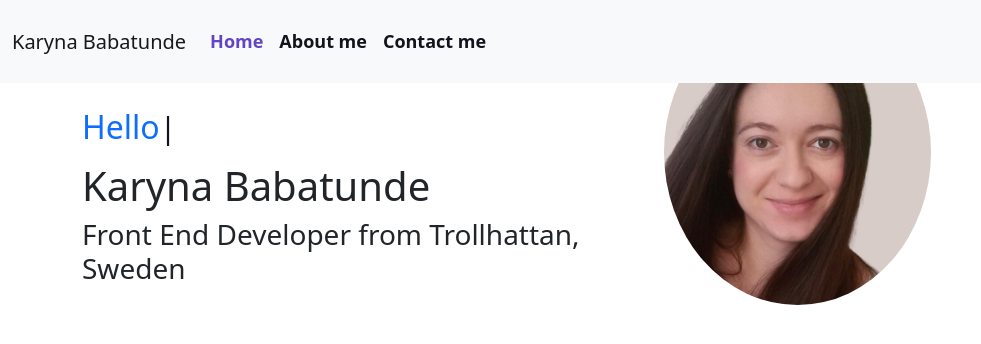
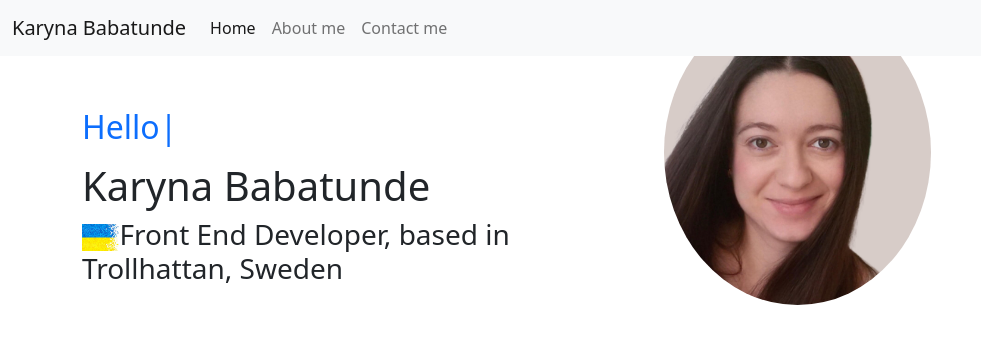
Before and after one commit to KarynaBabatunde/PortfolioProject, a plain HTML site: page index.html in a window 1280 px wide. Shown: the whole page, without its empty margins (0-981 px from the left). Drawn offline with nearby package versions, Linux system fonts and the light colour scheme.

Commit message:
added images

```diff
--- a/index.html
+++ b/index.html
@@ -56,9 +56,8 @@
         <div class="col-lg-6 py-6 pb-0 pt-lg-o">
             <h2 class="text-primary mb-3"><span class="auto-type"></span></h2>
 <h1>Karyna Babatunde</h1>
-   <h3>Front End Developer from Trollhattan, Sweden</h3>
-
-</div>
+   <h3><img class="ua-flag" src="images/UAflag.jfif" alt="uaflag">Front End Developer, based in Trollhattan, Sweden</h3>
+        </div>
 <div class="col-lg-6">
     <img class="img-fluid" id="myPic" src="images/Mypicture.jpg" alt="">
 </div>
--- a/styles.css
+++ b/styles.css
@@ -15,39 +15,17 @@
     padding-top: 6rem;
     padding-bottom: 6rem;
 }
-.navbar.fixed-top {
-    display: block;
-}
 
-.navbar .navbar-nav .nav-link {
-    padding: 20px 15px;
-    color: var(--dark);
-    font-size: 18px;
-    font-weight: 600;
-    outline: none;
-}
 
-.navbar .navbar-nav .nav-link:hover,
-.navbar .navbar-nav .nav-link.active {
-    color: var(--primary);
-}
-
-@media (max-width: 991.98px) {
-    .navbar .navbar-nav .nav-link  {
-        padding: 10px 0;
-    }
-}
 
 #home {
     margin-bottom: 10rem;
-    background: left top no-repeat;
 }
 
-.typed-cursor {
-    font-size: 30px;
-    color: var(--dark);
-}
 
 #myPic {border-radius: 98%;
 max-width: 50%;
 }
+.ua-flag {max-width: 7%;
+
+}
```
Also changed, not shown: images/UAflag.jfif (added), images/logo.jpg (added), images/logo2.webp (added).
